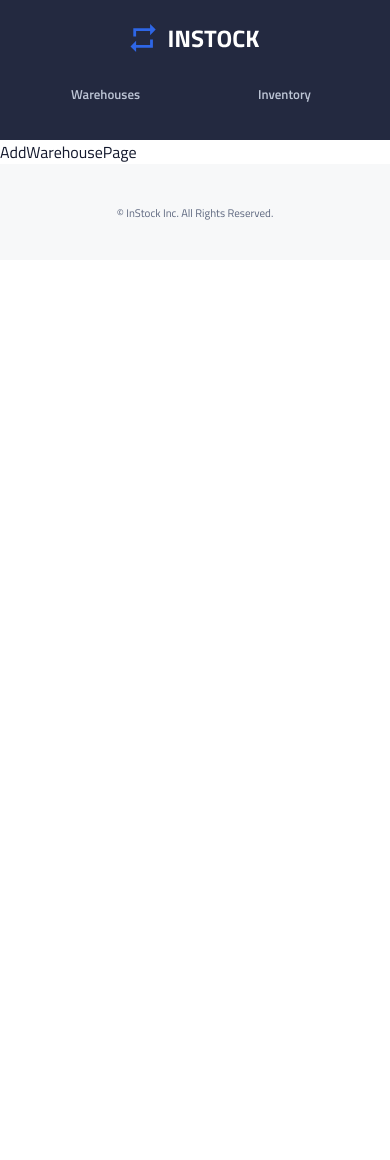
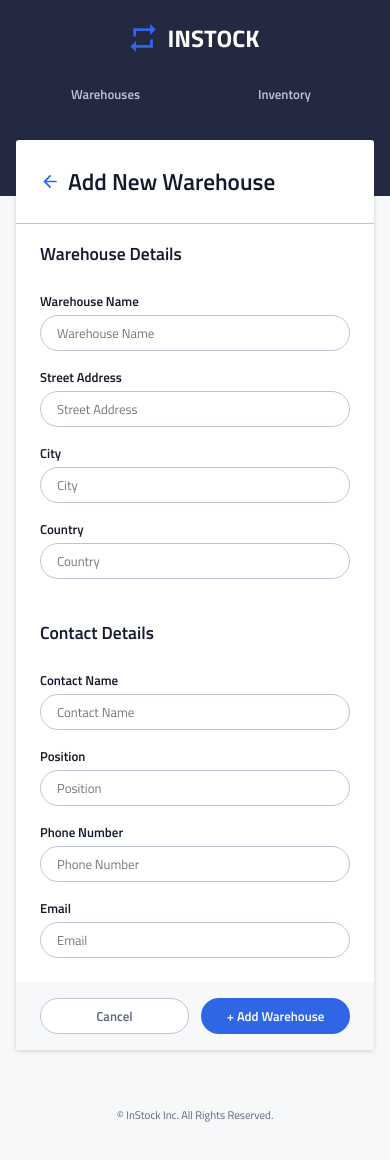
Before and after one commit to JimmyZ98/InStock, a React (Create React App) app: page /warehouse-add in a window 390 px wide. Before the commit the page ends 844 px from the top, so only its background shows below. Built offline with nearby package versions, Linux system fonts and the light colour scheme.

Commit message:
Created add warehouse page- responsive with validation

```diff
--- a/package.json
+++ b/package.json
@@ -13,6 +13,7 @@
     "react-scripts": "5.0.1",
     "sass": "^1.52.3",
     "scss": "^0.2.4",
+    "uuidv4": "^6.2.13",
     "web-vitals": "^2.1.4"
   },
   "scripts": {
--- a/src/pages/AddWarehousePage/AddWarehousePage.js
+++ b/src/pages/AddWarehousePage/AddWarehousePage.js
@@ -1,8 +1,110 @@
-import React from "react";
+import react from 'react';
 import "./AddWarehousePage.scss";
+import backArrow from "../../assets/Icons/arrow_back-24px.svg";
+import { NavLink } from "react-router-dom";
+import axios from "axios";
+const { v4: uuid } = require('uuid');
+
+
+const API_URL = "http://localhost:8080";
+
+const regexPhone = new RegExp(/^[\+]?[(]?[0-9]{3}[)]?[-\s\.]?[0-9]{3}[-\s\.]?[0-9]{4,6}$/, 'im');
+const regexEmail = new RegExp(/^(([^<>()[\]\\.,;:\s@\"]+(\.[^<>()[\]\\.,;:\s@\"]+)*)|(\".+\"))@((\[[0-9]{1,3}\.[0-9]{1,3}\.[0-9]{1,3}\.[0-9]{1,3}\])|(([a-zA-Z\-0-9]+\.)+[a-zA-Z]{2,}))$/, 'i');
+
 
 function AddWarehousePage() {
-  return <div>AddWarehousePage</div>;
+
+
+  const handleSubmit = (e) => {
+    e.preventDefault();
+
+    let id = uuid();
+    let name = e.target.name.value;
+    let address = e.target.address.value;
+    let city = e.target.city.value;
+    let country = e.target.country.value;
+    let contactName = e.target.contactName.value;
+    let position = e.target.position.value;
+    let phone = e.target.phone.value;
+    let email = e.target.email.value;
+
+
+    if (!name || !address || !city || !country || !contactName || !position || !phone || !email) {
+      alert("Please fill missing field(s)");
+      return 0;
+    }
+    else if (!regexPhone.test(phone)) {
+      alert("Please enter a valid phone number");
+      return 0;
+    }
+    else if (!regexEmail.test(email)) {
+      alert("Please enter a valid email address");
+      return 0;
+    }
+    else {
+      axios.post(`${API_URL}/warehouses`, {
+        id,
+        name,
+        address,
+        city,
+        country,
+        contact: {
+          name: contactName,
+          position,
+          phone,
+          email
+        }
+      })
+      window.history.go(-1);
+      document.location.reload(true);
+    }
+
+  };
+
+  return (
+    <main className="addWarehouse">
+      <div className="addWarehouse__container">
+        <div className="addWarehouse__title-card">
+          <NavLink to="/warehouse" className="addWarehouse__return-link">
+            <img className="addWarehouse__return" src={backArrow} alt="back arrow" />
+          </NavLink>
+          <h1 className="addWarehouse__title">Add New Warehouse</h1>
+        </div>
+        <form className="addWarehouse__form" onSubmit={(e) => { handleSubmit(e) }}>
+          <div className="addWarehouse__form-fields">
+            <div className="addWarehouse__details">
+              <h2 className="addWarehouse__details__title">Warehouse Details</h2>
+              <label className="addWarehouse__details__label">Warehouse Name</label>
+              <input className="addWarehouse__details__input" type="text" name="name" placeholder="Warehouse Name"></input>
+              <label className="addWarehouse__details__label">Street Address</label>
+              <input className="addWarehouse__details__input" type="text" name="address" placeholder="Street Address"></input>
+              <label className="addWarehouse__details__label">City</label>
+              <input className="addWarehouse__details__input" type="text" name="city" placeholder="City"></input>
+              <label className="addWarehouse__details__label">Country</label>
+              <input className="addWarehouse__details__input" type="text" name="country" placeholder="Country"></input>
+            </div>
+            <div className="addWarehouse__contact">
+              <h2 className="addWarehouse__contact__title">Contact Details</h2>
+              <label className="addWarehouse__contact__label">Contact Name</label>
+              <input className="addWarehouse__contact__input" type="text" name="contactName" placeholder="Contact Name"></input>
+              <label className="addWarehouse__contact__label">Position</label>
+              <input className="addWarehouse__contact__input" type="text" name="position" placeholder="Position"></input>
+              <label className="addWarehouse__contact__label">Phone Number</label>
+              <input className="addWarehouse__contact__input" type="text" name="phone" placeholder="Phone Number"></input>
+              <label className="addWarehouse__contact__label">Email</label>
+              <input className="addWarehouse__contact__input" type="text" name="email" placeholder="Email"></input>
+            </div>
+          </div>
+          <div className="addWarehouse__buttons">
+            <NavLink to="/warehouse" className="addWarehouse__cancel-link">
+              <button className="addWarehouse__cancel">Cancel</button>
+            </NavLink>
+            <button className="addWarehouse__add" type="submit">+ Add Warehouse</button>
+          </div>
+        </form>
+      </div>
+    </main>
+  );
 }
 
 export default AddWarehousePage;
--- a/src/pages/AddWarehousePage/AddWarehousePage.scss
+++ b/src/pages/AddWarehousePage/AddWarehousePage.scss
@@ -0,0 +1,261 @@
+@use '../../styles/partials/colors' as *;
+@use '../../styles/partials/mixins' as *;
+@use '../../styles/global.scss' as *;
+
+.addWarehouse {
+    padding: 1rem;
+    padding-top: 0;
+    background: linear-gradient(
+        to bottom,
+        $background-dark 0%,
+        $background-dark 6%,
+        $background-light 6%,
+        $background-light 100%
+    );
+
+    @include tablet {
+        background: linear-gradient(
+        to bottom,
+        $background-dark 0%,
+        $background-dark 11.6%,
+        $background-light 11.6%,
+        $background-light 100%
+        );
+        padding: 0 1.75rem 12rem 1.75rem;
+    }
+
+    @include desktop {
+        padding: 0 6rem 1rem 6rem;
+        background: linear-gradient(
+        to bottom,
+        $background-dark 0%,
+        $background-dark 14%,
+        $background-light 14%,
+        $background-light 100%
+        );
+    }
+
+    &__container {
+        display: flex;
+        flex-direction: column;
+        box-shadow: rgba(40, 40, 40, 0.2) 0px 1px 4px;
+        border-radius: 3px;
+        background-color: $primary-light;
+    }
+
+    &__title-card {
+        display: flex;
+        padding: 1.5rem;
+
+        @include tablet {
+            padding: 1.5rem 2rem 1rem 2rem;
+        }
+    }
+
+    &__return-link {
+        display: flex;
+    }
+
+    &__return {
+        margin-right: .5rem;
+        width: 1.25rem;
+
+        @include tablet {
+            width: 1.5rem;
+        }
+    }
+
+    &__title {
+        font-size: 1.45rem;
+
+        @include tablet {
+            font-size: 2rem;
+        }
+    }
+
+    &__form {
+        display: flex;
+        flex-direction: column;
+        border-top: 1px solid $secondary-light;
+    }
+
+    &__form-fields {
+
+        @include tablet {
+            display: flex;
+            flex-direction: row;
+
+        }
+    }
+
+    &__details {
+        display: flex;
+        flex-direction: column;
+        padding: 1rem 1.5rem .5rem 1.5rem;
+
+        @include tablet {
+            width: 50%;
+            border-right: 1px solid $secondary-light;
+            margin: 1.5rem 0;
+            padding: 0 2rem;
+        }
+
+        &__title {
+            font-size: 1.1rem;
+            margin-bottom: 1.5rem;
+
+            @include tablet {
+                font-size: 1.5rem;
+            }
+        }
+
+        &__label {
+            font-weight: 600;
+            font-size: .81rem;
+            margin-bottom: .25rem;
+
+            @include tablet {
+                font-size: .88rem;
+            }
+        }
+
+        &__input {
+            font-size: .81rem;
+            height: 2.25rem;
+            border-radius: 20px;
+            border: 1px solid $secondary-light;
+            padding: 0 1rem;
+            margin-bottom: 1rem;
+
+            &:focus {
+                border: 1px solid $primary-color;
+            }
+
+            @include tablet {
+                font-size: .88rem;
+            }
+
+            @include desktop {
+                margin-bottom: 1.75rem;
+            }
+        }
+    }
+
+    &__contact {
+        display: flex;
+        flex-direction: column;
+        padding: 1rem 1.5rem .5rem 1.5rem;
+
+
+        @include tablet {
+            width: 50%;
+            padding-left: 2rem;
+            padding-right: 2rem;
+            margin: .5rem 0;
+        }
+
+        &__title {
+            font-size: 1.1rem;
+            margin-bottom: 1.5rem;
+
+            @include tablet {
+                font-size: 1.5rem;
+            }
+        }
+
+        &__label {
+            font-weight: 600;
+            font-size: .81rem;
+            margin-bottom: .25rem;
+
+            @include tablet {
+                font-size: .88rem;
+            }
+        }
+
+        &__input {
+            font-size: .81rem;
+            height: 2.25rem;
+            border-radius: 20px;
+            border: 1px solid $secondary-light;
+            padding: 0 1rem;
+            margin-bottom: 1rem;
+
+            &:focus {
+                border: 1px solid $primary-color;
+            }
+
+            @include tablet {
+                font-size: .88rem;
+            }
+
+            @include desktop {
+                margin-bottom: 1.75rem;
+            }
+        }
+    }
+
+    &__buttons {
+        display: flex;
+        justify-content: space-between;
+        background-color: $background-light;
+        padding: 1rem 1.5rem;
+
+        @include tablet {
+            width: 100%;
+            padding: 1rem 2rem;
+            justify-content: flex-end;
+        }
+    }
+
+    &__cancel-link {
+        width: 48%;
+
+        @include tablet {
+            width: auto;
+        }
+    }
+
+    &__cancel {
+        height: 2.25rem;
+        border-radius: 20px;
+        border: 1px solid $secondary-light;
+        background-color: $primary-light;
+        color: $secondary-dark;
+        font-weight: 600;
+        font-size: .81rem;
+        width: 100%;
+
+        &:hover {
+            border: 1px solid $primary-color;
+            color: $primary-color;
+        }
+
+        @include tablet {
+            padding: 0 1rem;
+            font-size: .88rem;
+        }
+    }
+
+    &__add {
+        height: 2.25rem;
+        border-radius: 20px;
+        border: none;
+        background-color: $primary-color;
+        color: $primary-light;
+        font-weight: 600;
+        font-size: .81rem;
+        width: 48%;
+
+        &:hover {
+            background-color: $background-dark;
+        }
+
+        @include tablet {
+            width: auto;
+            padding: 0 1rem;
+            margin-left: 1rem;
+            font-size: .88rem;
+        }
+    }
+}
```
Also changed, not shown: 1 other file (tests, documents, lock files or other folders).
